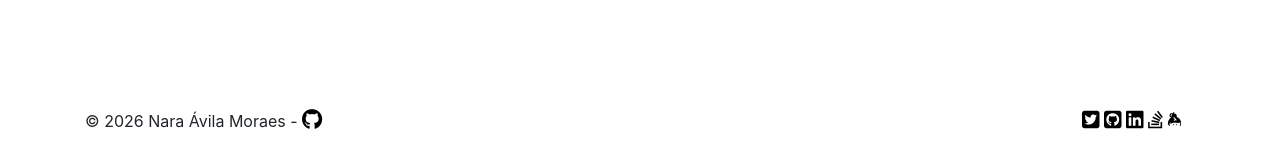
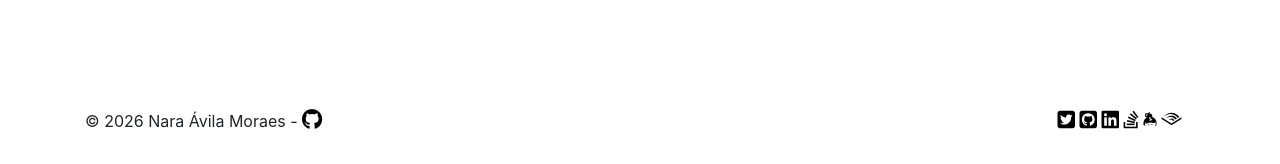
Before and after one commit to naavilam/naavilam.github.io, a Jekyll site: the page built from index.md, in a window 1280 px wide. Shown: the part 775-939 px from the top of the page. Built offline with Jekyll 4.4.1, drawn with Linux system fonts in a browser that asks for light colours; nearby versions of some CDN libraries; comment, search, counter and statistics services are not loaded; our own code applies the rules of GitHub Pages for plain Markdown files.

Commit message:
Update files

```diff
--- a/_config.yml
+++ b/_config.yml
@@ -32,6 +32,7 @@ codepen:
 medium:
 email: nara.moraes@usp.br
 keybase: tbutler320
+audit: audit
 pgp:
 ctftime:
 phonenumber:
--- a/_includes/social-footer.html
+++ b/_includes/social-footer.html
@@ -43,5 +43,11 @@
         <i class="fab fa-keybase"></i></a>
 </span>
 {% endif %}
+{% if site.audit %}
+<a href="https://{{ site.url }}/{{ site.audit }}">
+    <span style="color: {{ theme.social-color-footer }};">
+        <i class="fa-brands fa-audible"></i></a>
+</span>
+{% endif %}
 <i> &nbsp;&nbsp; </i>
 </span>
```
Lines whose indentation alone changed are shown as unchanged.
